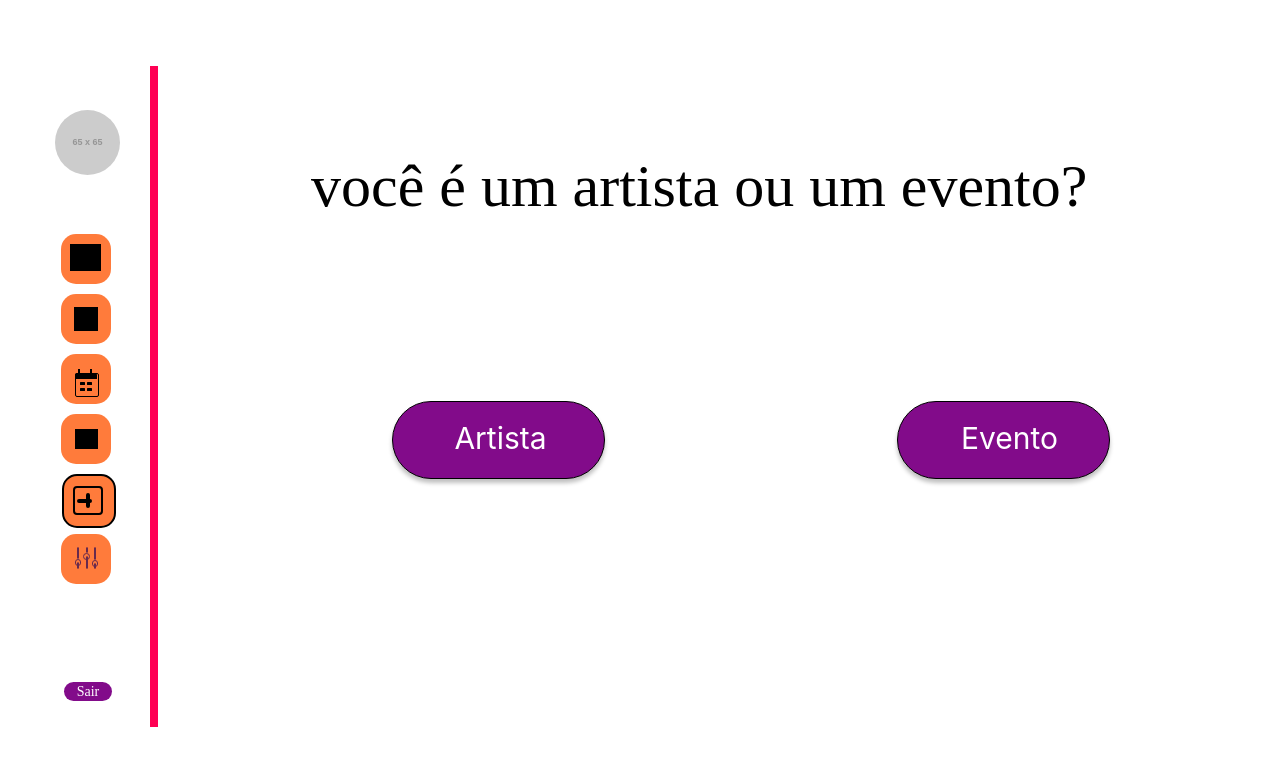
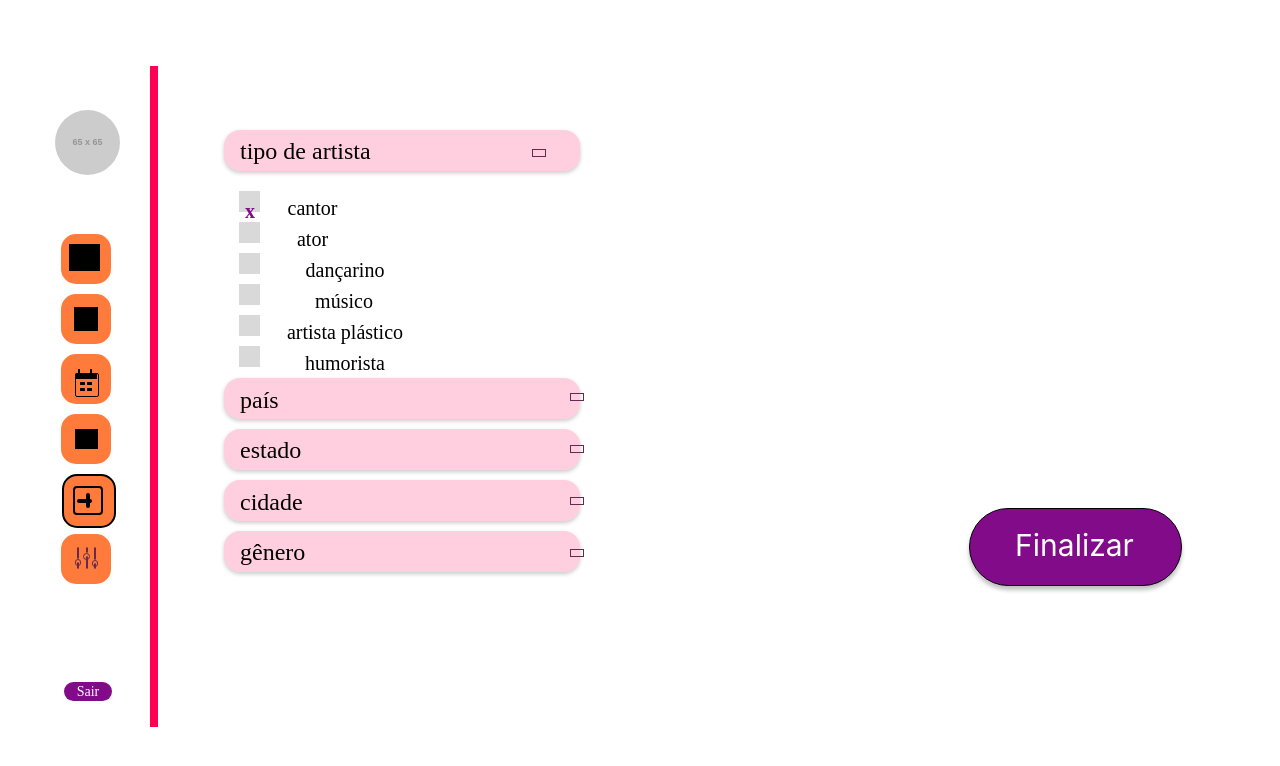
Before and after one commit to liviaguirao/aee, a React (Vite) app: page /filtro_artista in a window 1280 px wide. Shown: the top 766 px of the page. Built offline with nearby package versions, Linux system fonts and the light colour scheme.

Commit message:
Tentando centralizar divs Filtro_artista (incompleto)

```diff
--- a/src/Filtro_artista.jsx
+++ b/src/Filtro_artista.jsx
@@ -48,20 +48,20 @@ function Filtro_artista() {
         <div style={{width: 30.86, height: 27.26, left: 37, top: 170.03, position: 'absolute', background: 'black'}}></div>
         <div style={{width: 48, height: 19, left: 32, top: 608, position: 'absolute'}}>
             <div style={{width: 48, height: 19, left: 0, top: 0, position: 'absolute', background: '#820B8A', borderRadius: 13}} />
-            <div style={{left: 11, top: 4, position: 'absolute', textAlign: 'right', color: 'white', fontSize: 14, fontFamily: 'Manjari', fontWeight: '400', textTransform: 'lowercase', wordWrap: 'break-word'}}>sair</div>
+            <div style={{width: 48, height: 19, display: 'flex', justifyContent: 'center', alignItems: 'center', position: 'absolute', color: 'white', fontSize: 14, fontFamily: 'Manjari', fontWeight: '400', wordWrap: 'break-word'}}>Sair</div>
         </div>
         <div style={{width: 211, height: 76, left: 937, top: 434, position: 'absolute', background: '#820B8A', boxShadow: '0px 4px 4px rgba(0, 0, 0, 0.25)', borderRadius: 40, border: '1px black solid'}}></div>
-        <div style={{width: 127, height: 29, left: 979, top: 457, position: 'absolute', textAlign: 'center', color: 'white', fontSize: 30, fontFamily: 'Inter', fontWeight: '400', wordWrap: 'break-word'}}>Finalizar</div>
+        <div style={{width: 127, height: 29, left: 979, top: 457, position: 'absolute', textAlign: 'center', display: 'flex', justifyContent: 'center', alignItems: 'center', color: 'white', fontSize: 30, fontFamily: 'Inter', fontWeight: '400', wordWrap: 'break-word'}}>Finalizar</div>
         <div style={{width: 356, height: 41, left: 192, top: 56, position: 'absolute', background: 'rgba(255, 0, 84, 0.19)', boxShadow: '0px 2px 4px rgba(0, 0, 0, 0.21)', borderRadius: 16}} />
         <div style={{width: 356, height: 41, left: 192, top: 304, position: 'absolute', background: 'rgba(255, 0, 84, 0.19)', boxShadow: '0px 2px 4px rgba(0, 0, 0, 0.21)', borderRadius: 16}} />
         <div style={{width: 356, height: 41, left: 192, top: 355, position: 'absolute', background: 'rgba(255, 0, 84, 0.19)', boxShadow: '0px 2px 4px rgba(0, 0, 0, 0.21)', borderRadius: 16}} />
         <div style={{width: 356, height: 41, left: 192, top: 406, position: 'absolute', background: 'rgba(255, 0, 84, 0.19)', boxShadow: '0px 2px 4px rgba(0, 0, 0, 0.21)', borderRadius: 16}} />
         <div style={{width: 356, height: 41, left: 192, top: 457, position: 'absolute', background: 'rgba(255, 0, 84, 0.19)', boxShadow: '0px 2px 4px rgba(0, 0, 0, 0.21)', borderRadius: 16}} />
-        <div style={{left: 208, top: 64, position: 'absolute', textAlign: 'right', color: 'black', fontSize: 24, fontFamily: 'Manjari', fontWeight: '400', textTransform: 'lowercase', wordWrap: 'break-word'}}>tipo de artista</div>
-        <div style={{left: 207, top: 315, position: 'absolute', textAlign: 'right', color: 'black', fontSize: 24, fontFamily: 'Manjari', fontWeight: '400', textTransform: 'lowercase', wordWrap: 'break-word'}}>país</div>
-        <div style={{left: 206, top: 363, position: 'absolute', textAlign: 'right', color: 'black', fontSize: 24, fontFamily: 'Manjari', fontWeight: '400', textTransform: 'lowercase', wordWrap: 'break-word'}}>estado</div>
-        <div style={{left: 205, top: 417, position: 'absolute', textAlign: 'right', color: 'black', fontSize: 24, fontFamily: 'Manjari', fontWeight: '400', textTransform: 'lowercase', wordWrap: 'break-word'}}>cidade</div>
-        <div style={{left: 203, top: 468, position: 'absolute', textAlign: 'right', color: 'black', fontSize: 24, fontFamily: 'Manjari', fontWeight: '400', textTransform: 'lowercase', wordWrap: 'break-word'}}>gênero</div>
+        <div style={{left: 208, top: 59, position: 'absolute', textAlign: 'right', display: 'flex', justifyContent: 'center', alignItems: 'center', color: 'black', fontSize: 24, fontFamily: 'Manjari', fontWeight: '400', textTransform: 'lowercase', wordWrap: 'break-word'}}>tipo de artista</div>
+        <div style={{left: 208, top: 308, position: 'absolute', textAlign: 'right', display: 'flex', justifyContent: 'center', alignItems: 'center', color: 'black', fontSize: 24, fontFamily: 'Manjari', fontWeight: '400', textTransform: 'lowercase', wordWrap: 'break-word'}}>país</div>
+        <div style={{left: 208, top: 358, position: 'absolute', textAlign: 'right', color: 'black', fontSize: 24, fontFamily: 'Manjari', fontWeight: '400', textTransform: 'lowercase', wordWrap: 'break-word'}}>estado</div>
+        <div style={{left: 208, top: 410, position: 'absolute', textAlign: 'right', color: 'black', fontSize: 24, fontFamily: 'Manjari', fontWeight: '400', textTransform: 'lowercase', wordWrap: 'break-word'}}>cidade</div>
+        <div style={{left: 208, top: 460, position: 'absolute', textAlign: 'right', color: 'black', fontSize: 24, fontFamily: 'Manjari', fontWeight: '400', textTransform: 'lowercase', wordWrap: 'break-word'}}>gênero</div>
         <div style={{width: 24, height: 24, left: 532, top: 90, position: 'absolute', transform: 'rotate(-180deg)', transformOrigin: '0 0'}}>
             <div style={{width: 6, height: 12, left: 18, top: 15, position: 'absolute', transform: 'rotate(-90deg)', transformOrigin: '0 0', border: '1px #672A4E solid'}}></div>
         </div>
--- a/src/main.jsx
+++ b/src/main.jsx
@@ -1,6 +1,6 @@
 import React from 'react'
 import ReactDOM from 'react-dom/client'
-import App from './Sel_filtros.jsx'
+import App from './Filtro_artista.jsx'
 import './index.css'
 
 ReactDOM.createRoot(document.getElementById('root')).render(
```
